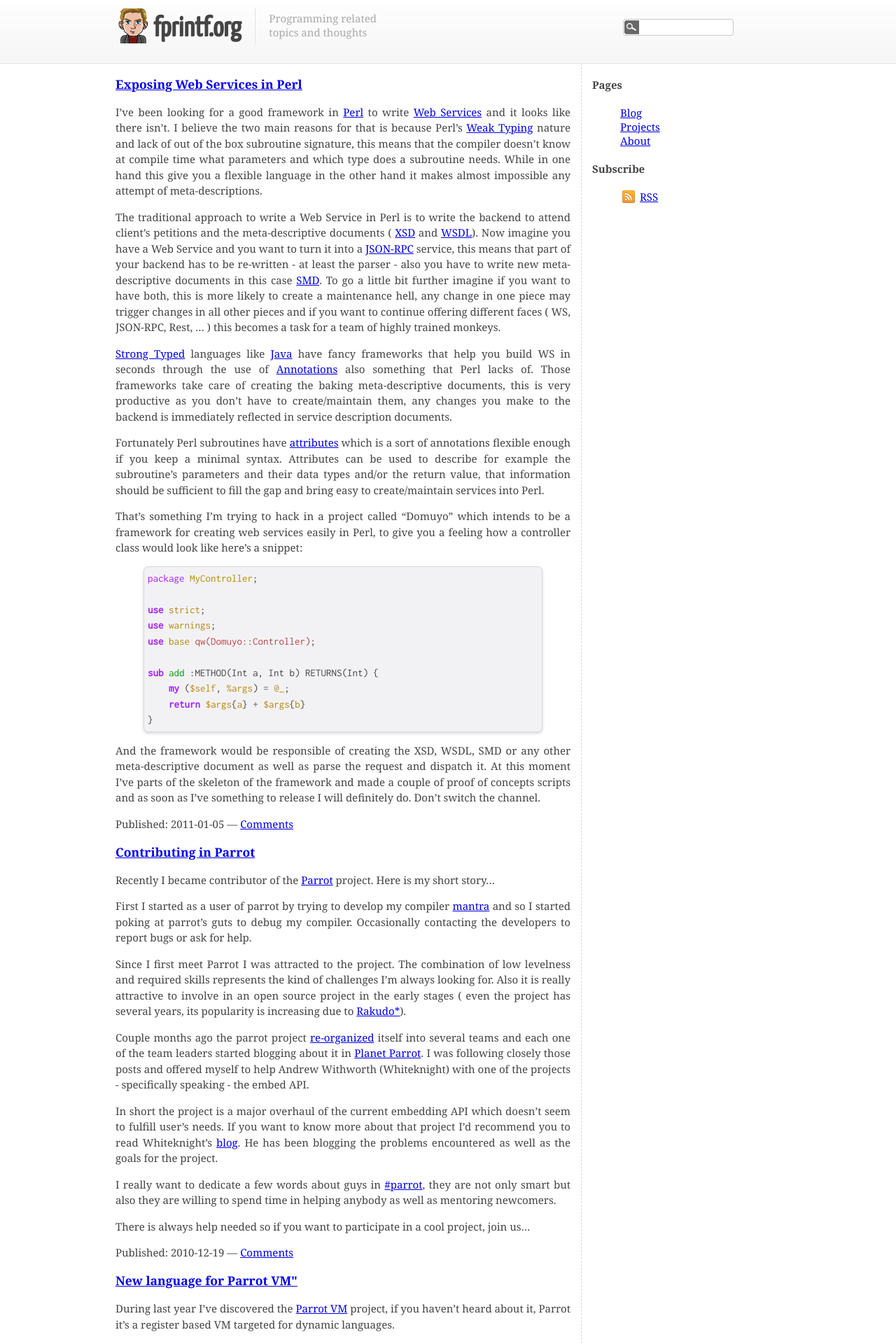
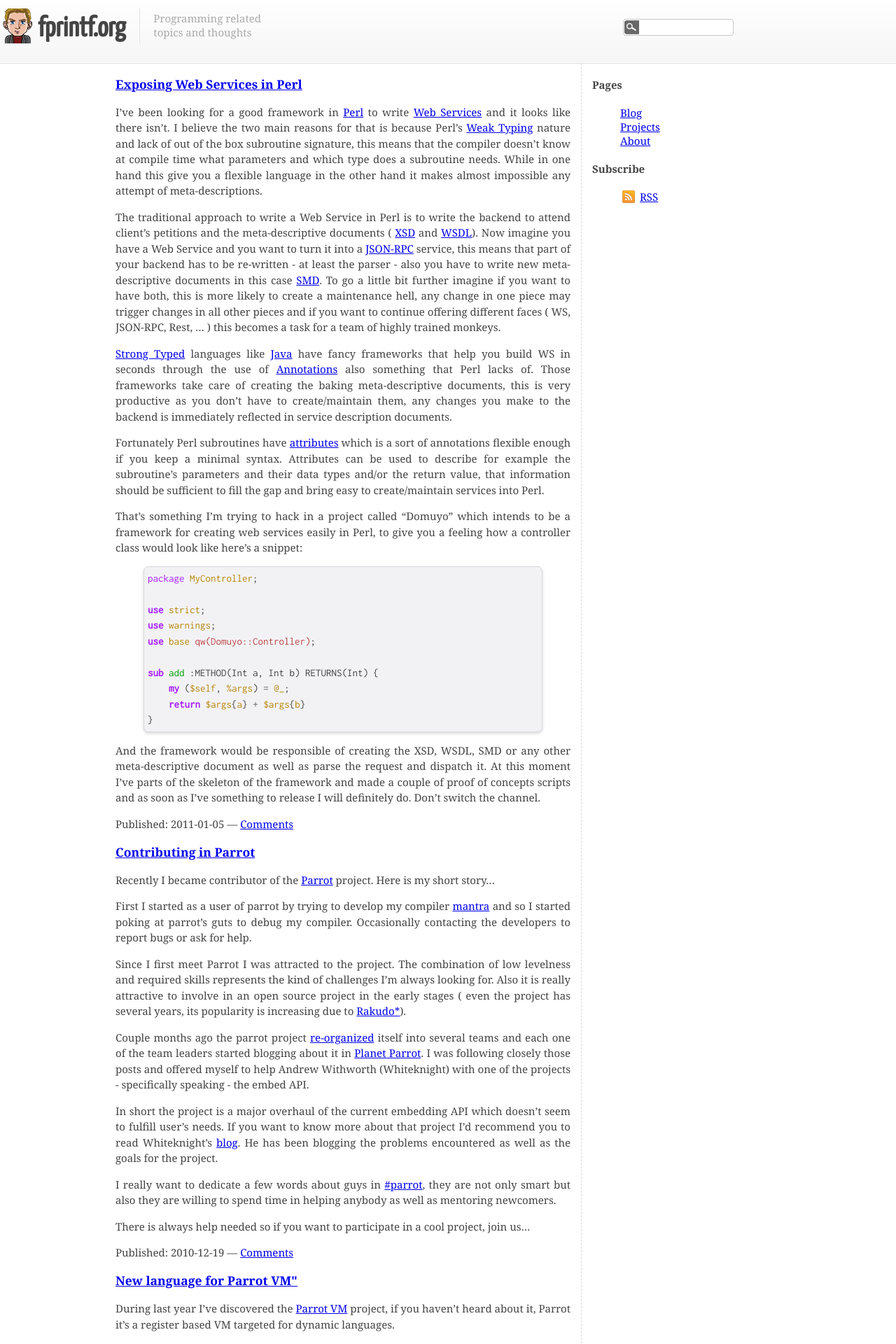
Before and after one commit to bluescreen10/bluescreen10.github.com, a Jekyll site: the page built from index.html, in a window 1280 px wide. Shown: the top 1920 px of the page at 70% size. Built offline with Jekyll 4.4.1, drawn with Linux system fonts in a browser that asks for light colours; some web fonts are replaced; the list of posts is cut into pages by our own code; comment, search, counter and statistics services are not loaded.

Commit message:
header & css

```diff
--- a/_includes/header.html
+++ b/_includes/header.html
@@ -1,5 +1,5 @@
 <header>
-  <div class="content">
+  <div id="content">
     <!-- avatar -->
     <img src="/images/avatar_50x50.png" id="avatar" />
     <!-- title -->
@@ -10,6 +10,7 @@
     <!-- description -->
     <div id="separator"></div>
     <div class="description"> {{ site.description }} </div>
+  </div>
 
   <!-- search box -->
   <div class="search">
@@ -20,6 +21,4 @@
     </form>
   </div>
 
-    <!-- navbar -->
-  </div>
 </header>
--- a/css/master.css
+++ b/css/master.css
@@ -34,6 +34,10 @@ header #separator {
     border-left: 1px solid #fff;
     border-right: 1px solid #dfdfdf;
 
+}
+
+header #content {
+    width: 950px;
 }
 
 header h1 a {
```
Lines whose indentation alone changed are shown as unchanged.
